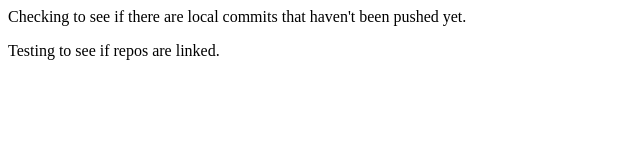
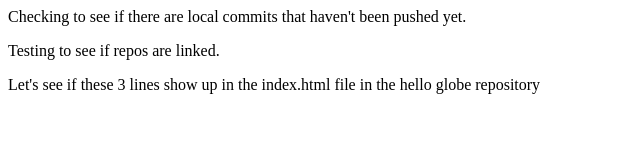
Before and after one commit to knunn553/gitflowtesting, a plain HTML site: page index.html in a window 1280 px wide. Shown: the whole page, without its empty margins (0-640 px from the left). Drawn offline with Linux system fonts and the light colour scheme.

Commit message:
Comitting everything before fetch and merge.

```diff
--- a/index.html
+++ b/index.html
@@ -1,2 +1,3 @@
 <p> Checking to see if there are local commits that haven't been pushed yet.</p>
 <p> Testing to see if repos are linked. </p>
+<p> Let's see if these 3 lines show up in the index.html file in the hello globe repository</p>
```
